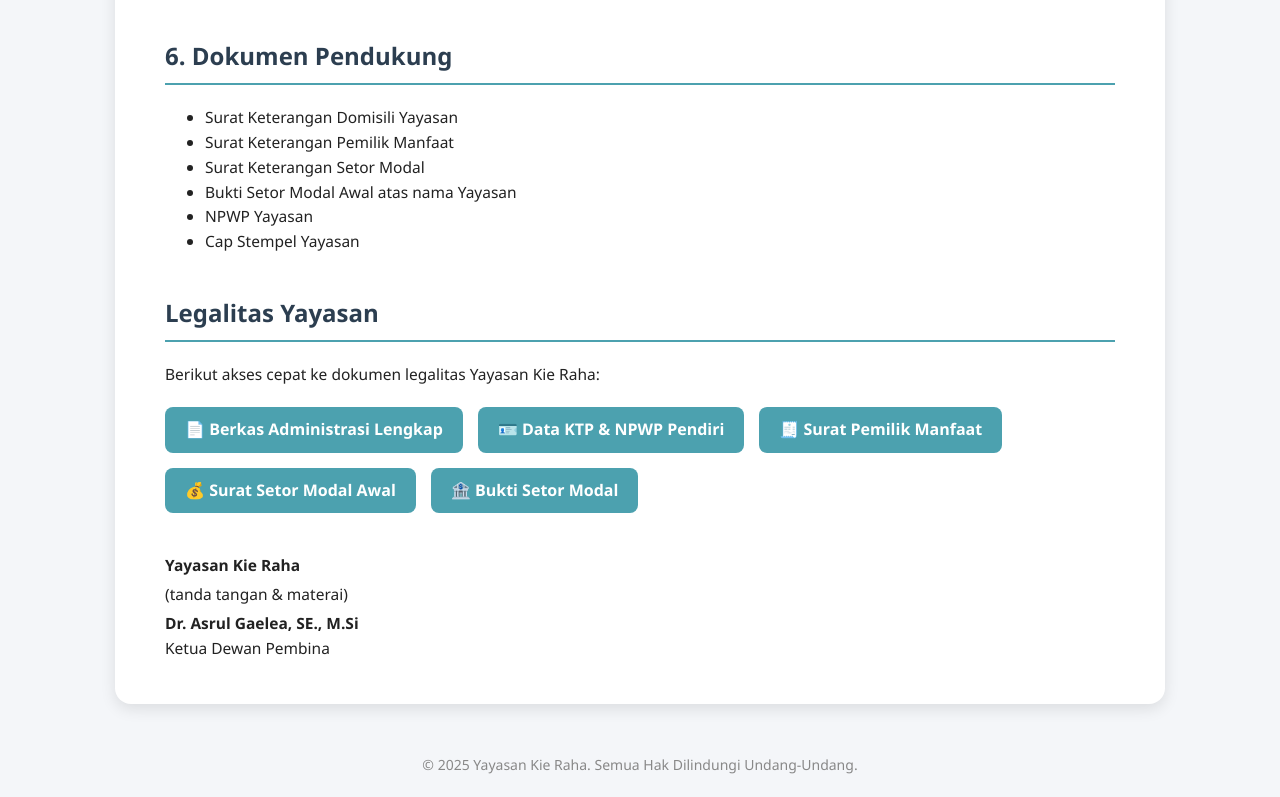
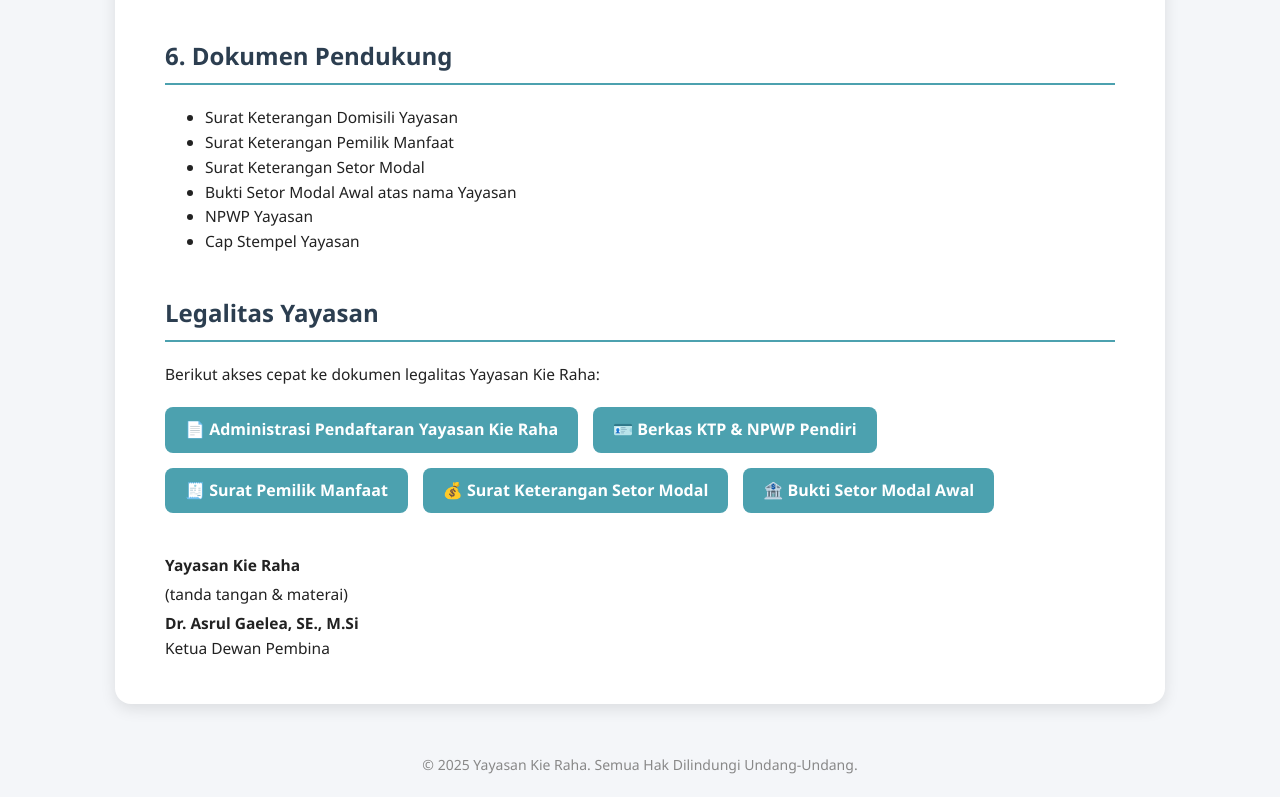
Before and after one commit to cacasanana2003-hue/yayasankieraha, a plain HTML site: page index.html in a window 1280 px wide. Shown: the part 1463-2260 px from the top of the page. Drawn offline with Linux system fonts and the light colour scheme.

Commit message:
Update index.html

```diff
--- a/index.html
+++ b/index.html
@@ -221,11 +221,11 @@
     <h2>Legalitas Yayasan</h2>
     <p>Berikut akses cepat ke dokumen legalitas Yayasan Kie Raha:</p>
     <div class="legalitas-buttons">
-      <a href="Administrasi_Pendaftaran_Yayasan_Kie_Raha.pdf" target="_blank">📄 Berkas Administrasi Lengkap</a>
-      <a href="berkas/ktp_npwp.html" target="_blank">🪪 Data KTP & NPWP Pendiri</a>
-      <a href="surat_pemilik_manfaat.html" target="_blank">🧾 Surat Pemilik Manfaat</a>
-      <a href="surat_setor_modal.html" target="_blank">💰 Surat Setor Modal Awal</a>
-      <a href="bukti_setor_modal.html" target="_blank">🏦 Bukti Setor Modal</a>
+      <a href="lengkap.pdf" target="_blank">📄 Administrasi Pendaftaran Yayasan Kie Raha</a>
+      <a href="dataumum.pdf" target="_blank">🪪 Berkas KTP & NPWP Pendiri</a>
+      <a href="manfaat.pdf" target="_blank">🧾 Surat Pemilik Manfaat</a>
+      <a href="keterangansetormodal.pdf" target="_blank">💰 Surat Keterangan Setor Modal</a>
+      <a href="setormodal.pdf" target="_blank">🏦 Bukti Setor Modal Awal</a>
     </div>
   </section>
 
```
